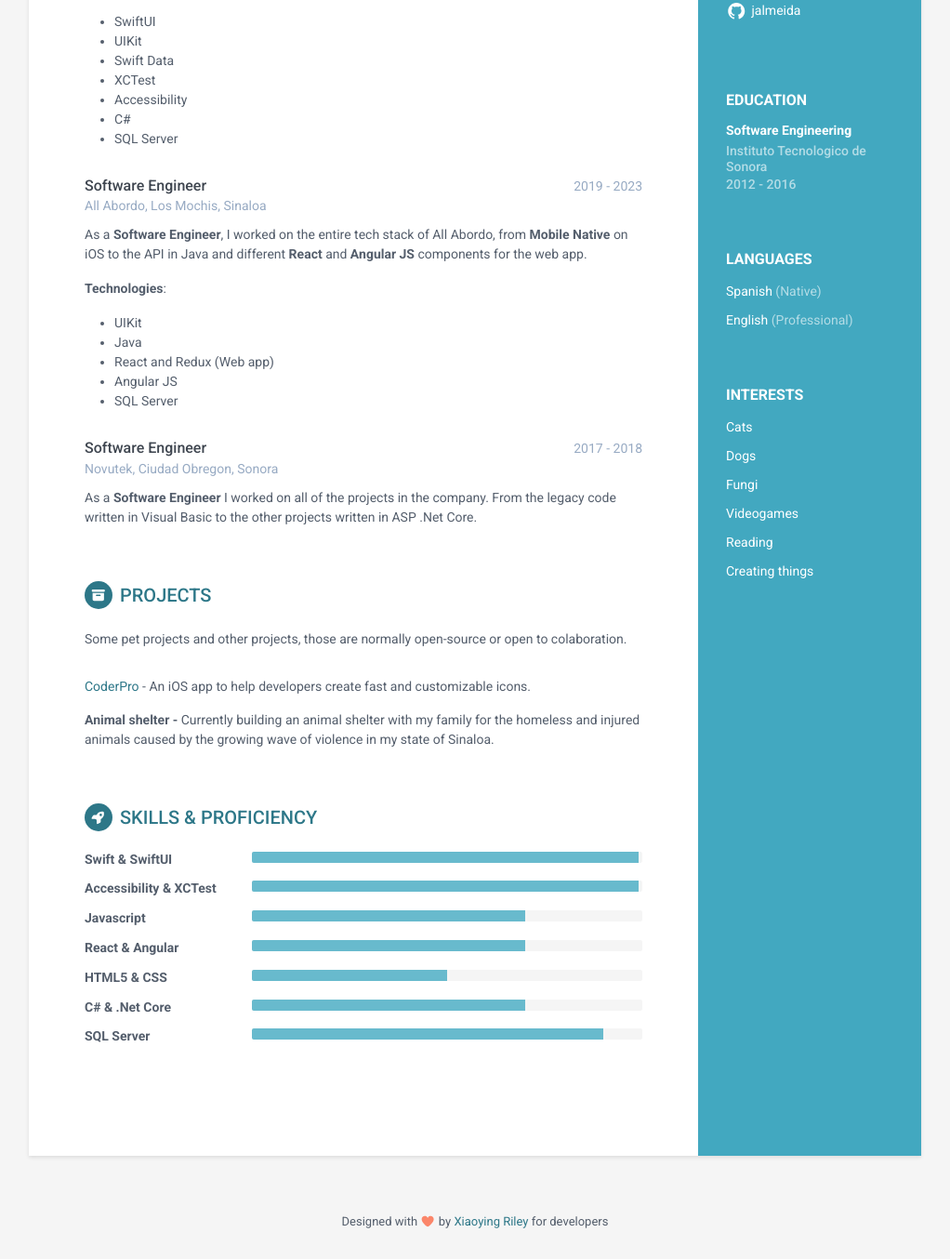
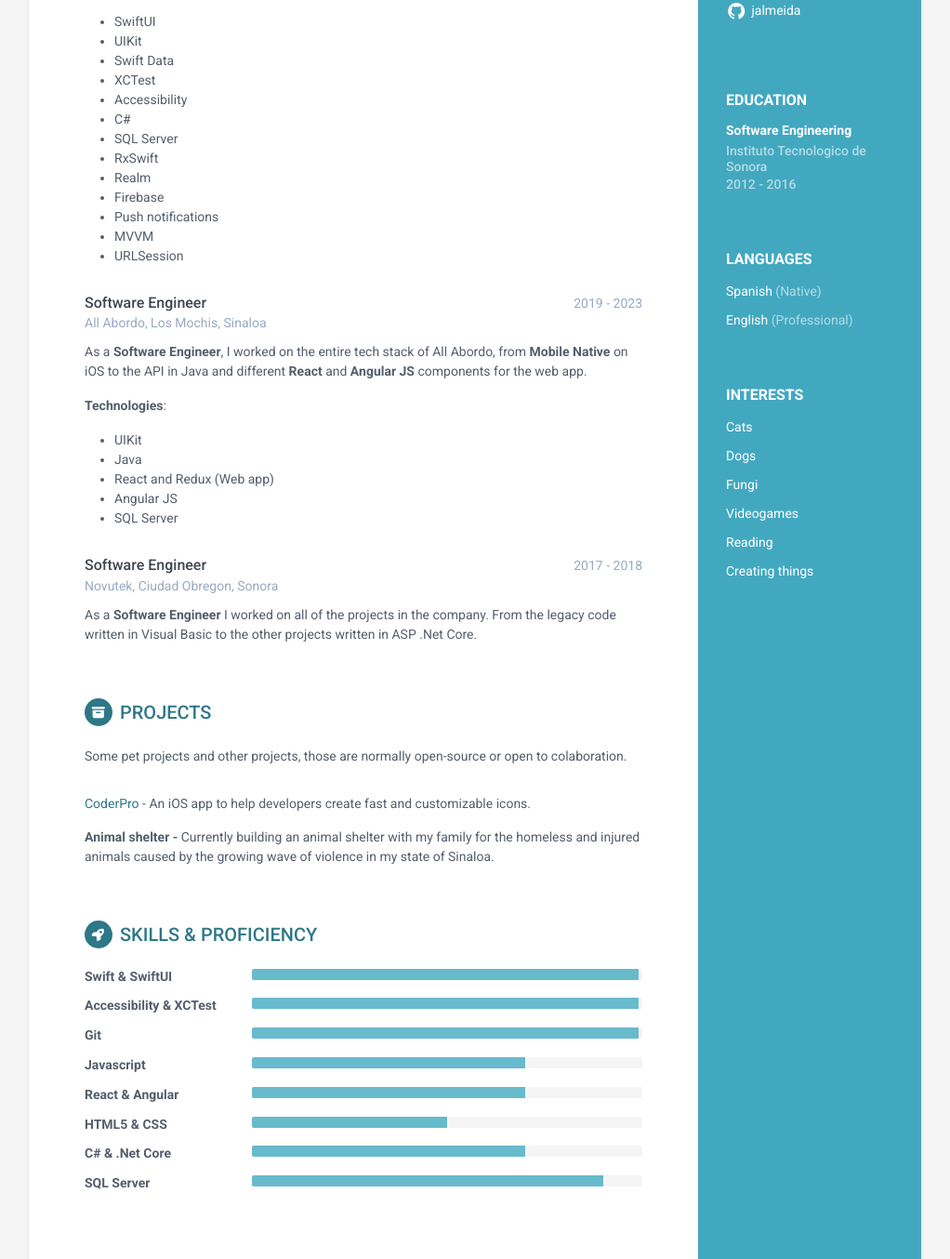
Before and after one commit to ticoxxo/cv, a plain HTML site: page index.html in a window 1280 px wide. Shown: the part 523-1877 px from the top of the page at 93% size, without its empty margins (129-1151 px from the left). Drawn offline with Linux system fonts and the light colour scheme.

Commit message:
New commit
Added new tech stack

```diff
--- a/index.html
+++ b/index.html
@@ -109,6 +109,12 @@
                             <li>Accessibility</li>
                             <li>C#</li>
                             <li>SQL Server</li>
+                            <li>RxSwift</li>
+                            <li>Realm</li>
+                            <li>Firebase</li>
+                            <li>Push notifications</li>
+                            <li>MVVM</li>
+                            <li>URLSession</li>
                         </ul>
                     </div><!--//details-->
                 </div><!--//item-->
@@ -186,6 +192,13 @@
                     </div><!--//item-->
 
                     <div class="item">
+                        <h3 class="level-title">Git</h3>
+                        <div class="progress level-bar">
+						    <div class="progress-bar theme-progress-bar" role="progressbar" style="width: 99%" aria-valuenow="99" aria-valuemin="0" aria-valuemax="100"></div>
+						</div>
+                    </div><!--//item-->
+
+                    <div class="item">
                         <h3 class="level-title">Javascript</h3>
                         <div class="progress level-bar">
 						    <div class="progress-bar theme-progress-bar" role="progressbar" style="width: 70%" aria-valuenow="99" aria-valuemin="0" aria-valuemax="100"></div>
```
